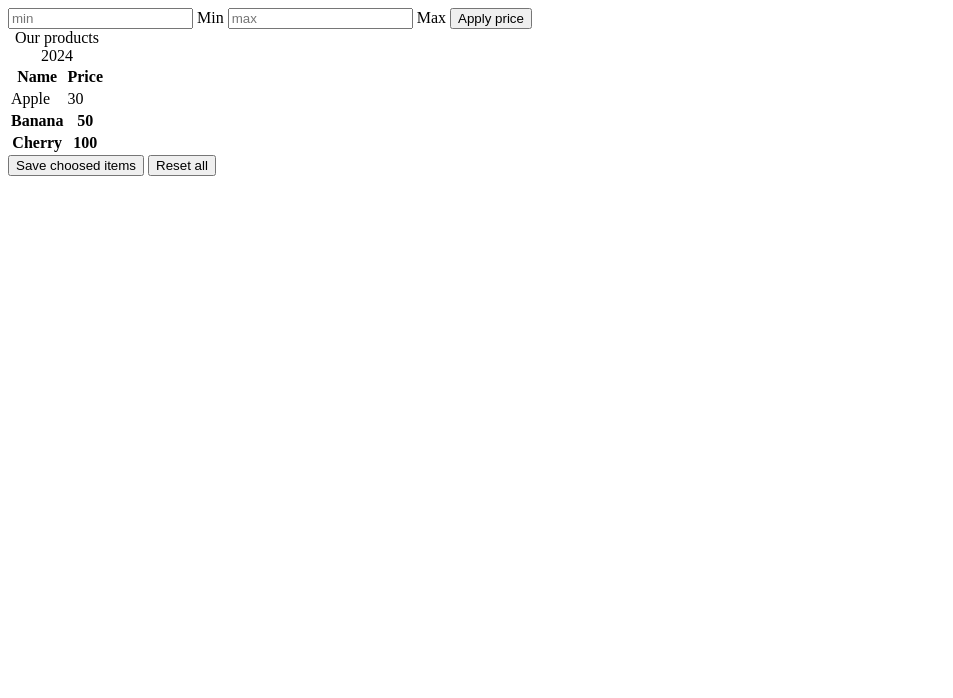
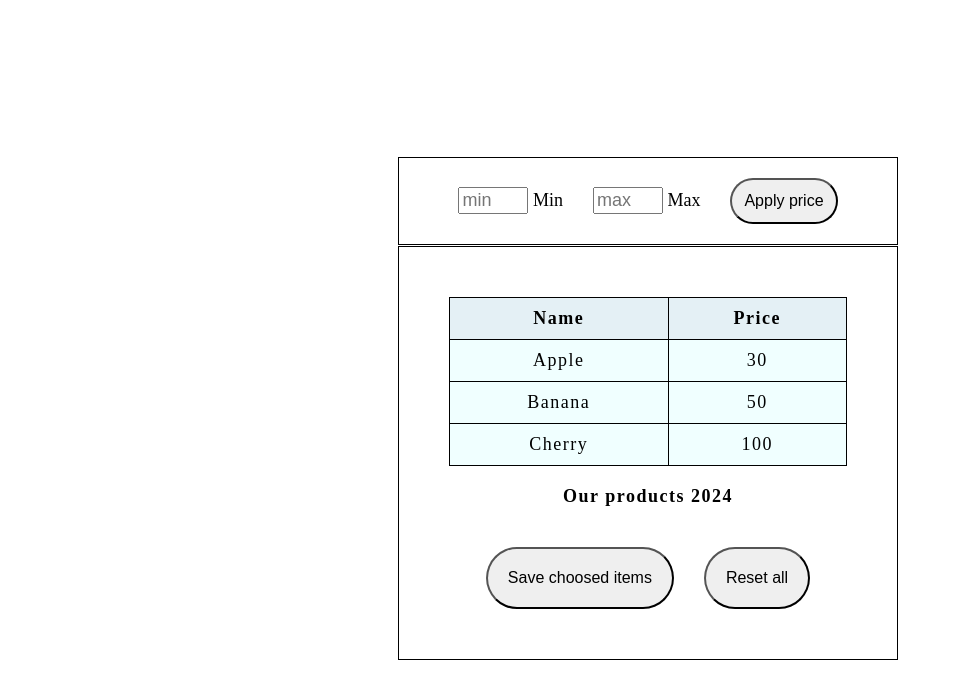
Before and after one commit to KoltLevry/HTML_CSS_JS_Projects, a plain HTML site: page Coomon_tasks/task_05_named/products_filter/index.html in a window 1280 px wide. Shown: the whole page, without its empty margins (0-953 px from the left). Drawn offline with Linux system fonts and the light colour scheme.

Commit message:
products-filter update

```diff
--- a/Coomon_tasks/task_05_named/products_filter/index.html
+++ b/Coomon_tasks/task_05_named/products_filter/index.html
@@ -10,10 +10,14 @@
 <body>
     <div id="root">
         <header id="header">
-            <input type="number" placeholder="min">
-            <label for="">Min</label>
-            <input type="number" placeholder="max">
-            <label for="">Max</label>
+            <div>
+                <input type="number" placeholder="min" name="inputMin">
+                <label for="inputMin">Min</label>
+            </div>
+            <div>
+                <input type="number" placeholder="max" name="inputMax">
+                <label for="inputMax">Max</label>
+            </div>
             <button class="applyButton">Apply price</button>
         </header>
         <main id="main">
@@ -32,12 +36,12 @@
                             <td>30</td>
                         </tr>
                         <tr>
-                            <th>Banana</th>
-                            <th>50</th>
+                            <td>Banana</td>
+                            <td>50</td>
                         </tr>
                         <tr>
-                            <th>Cherry</th>
-                            <th>100</th>
+                            <td>Cherry</d>
+                            <td>100</td>
                         </tr>
                     </tbody>
                 </table>
--- a/Coomon_tasks/task_05_named/products_filter/scripts.js
+++ b/Coomon_tasks/task_05_named/products_filter/scripts.js
@@ -0,0 +1,6 @@
+const inputMin = document.querySelector('[name="inputMin"]');
+const inputMax = document.querySelector('[name="inputMax"]');
+const applyButton = document.querySelector('.applyButton');
+const tableList = document.querySelector(".table");
+const saveButton = document.querySelector('.saveButton');
+const resetAllButton = document.querySelector('.resetAllButton');
--- a/Coomon_tasks/task_05_named/products_filter/styles.css
+++ b/Coomon_tasks/task_05_named/products_filter/styles.css
@@ -5,14 +5,102 @@
 body, html, #root {
     height: 100%;
     width: 100%;
+
+    font-size: 18px;
 }
 
-body {
+#root {
     display: flex;
+    flex-direction: column;
     justify-content: center;
     align-items: center;
 }
 
-#root {
+#header {
+    padding: 20px;
+    border: 1px solid black;
 
+    display: flex;
+    justify-content: center;
+    align-items: center;
+    gap: 30px;
+
+    width: 500px;
+    border-radius: ;
 }
+
+#header input{
+    width: 70px;
+    font-size: 18px;
+}
+
+.applyButton {
+    padding: 12px;
+    border-radius: 50px;
+    cursor: pointer;
+    font-size: 16px;
+}
+
+.applyButton:hover {
+    background-color: bisque;
+}
+
+#main {
+    margin-top: 1px;
+    padding: 50px;
+    width: 500px;
+    border: 1px solid black;
+
+    display: flex;
+    flex-direction: column;
+    justify-content: space-between;
+}
+
+.main__div-list{
+    background-color: azure;
+}
+
+.table {
+    width: 100%;
+    border-collapse: collapse;
+    letter-spacing: 1.5px;
+}
+
+thead {
+  background-color: rgb(228 240 245);
+}
+
+th,td {
+    border: 1px solid rgb(0 0 0);
+    /* border: 1px solid rgb(0 161 161); */
+    /* border: 1px solid rgb(161 161610 160); */
+    padding: 10px;
+    text-align: center;
+}
+
+caption{
+    caption-side: bottom;
+    font-weight: bold;
+    padding-top: 20px;
+    background-color: white;
+}
+
+.main__div-buttons{
+    display: flex;
+    justify-content: center;
+    align-items: center;
+    gap: 30px;
+
+    padding-top: 40px;
+    font-size: 18px;
+}
+
+.main__div-buttons button{
+    font-size: 16px;
+    padding: 20px;
+    border-radius: 50px;
+}
+
+.main__div-buttons button:hover{
+    background-color: bisque;
+}
```
